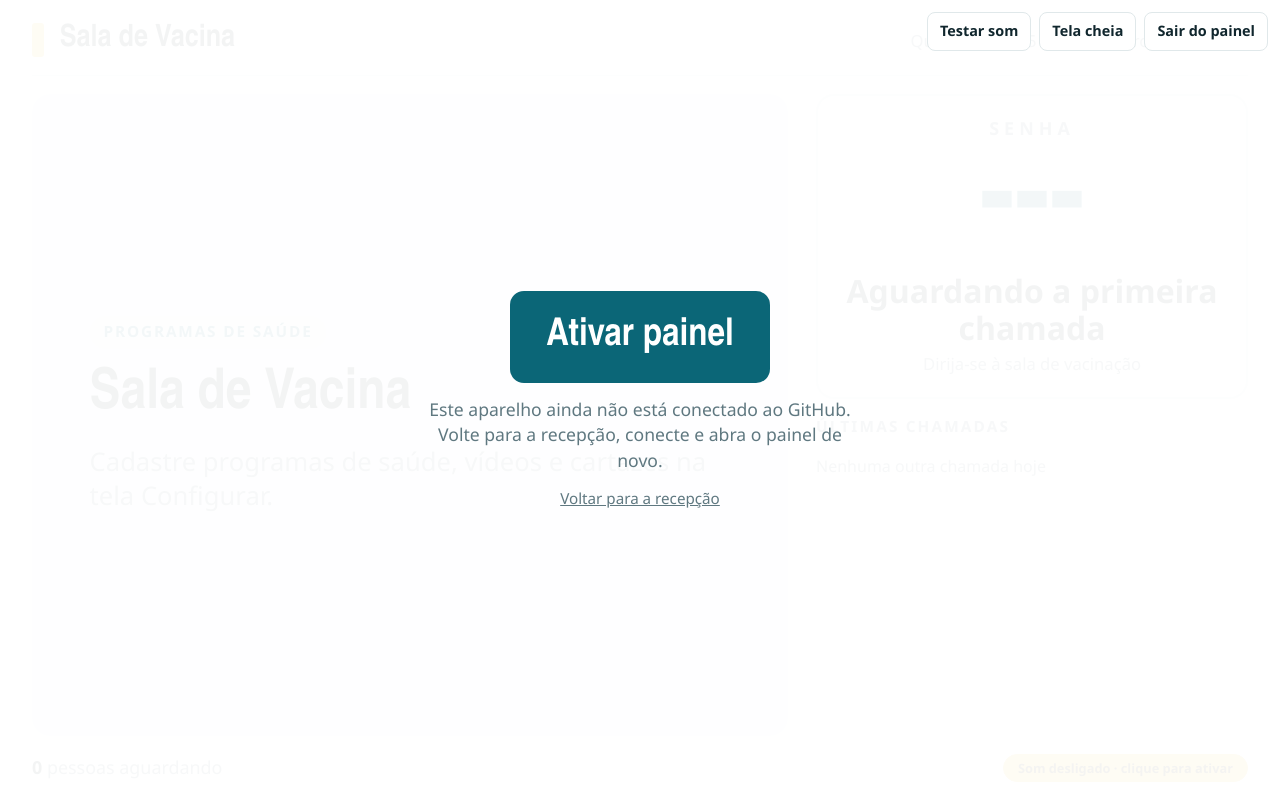
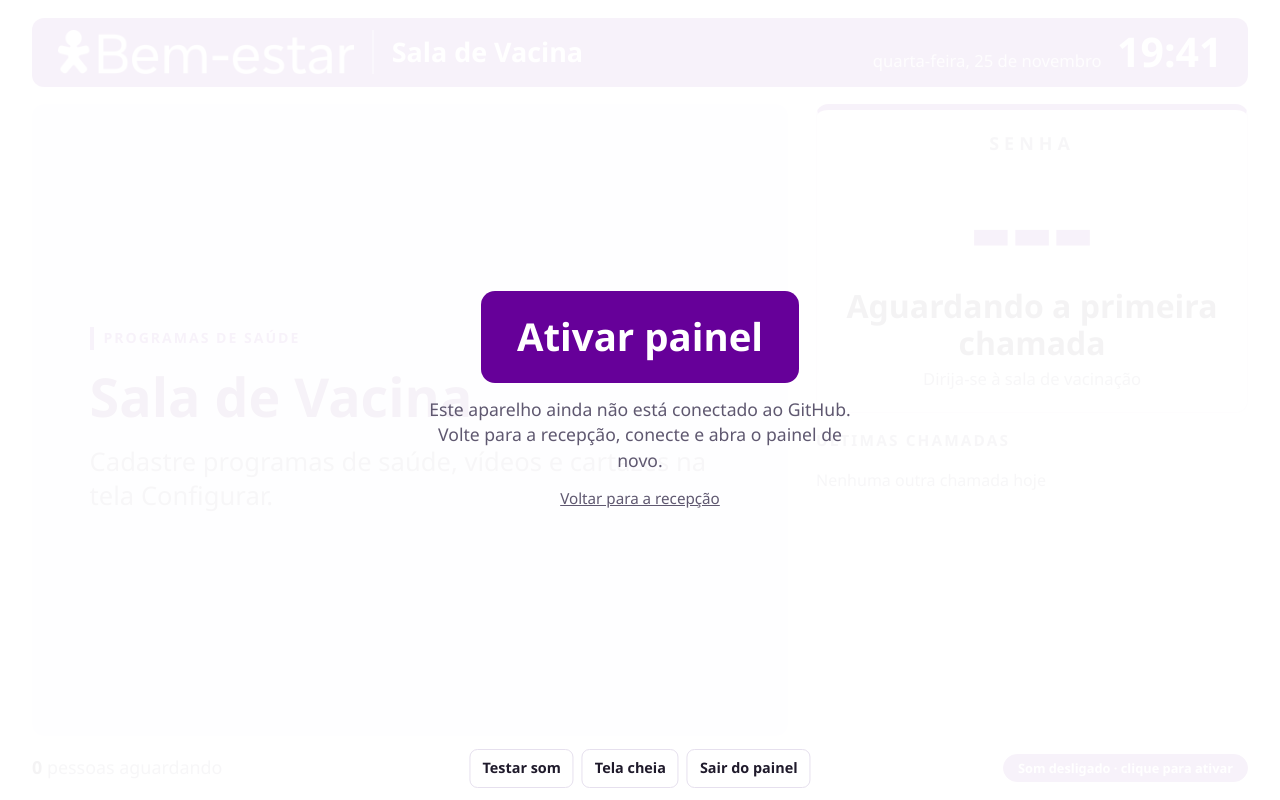
Before and after one commit to luucashl095-ui/painel-senhas, a plain HTML site: page index.html in a window 1280 px wide. Both pictures are taken after a click on the link "Painel TV". Drawn offline with Linux system fonts and the light colour scheme.

Commit message:
Visual com cores Vivo e logo Bem-estar; controles da TV no rodapé
Co-Authored-By: Claude Opus 5.5 <noreply@anthropic.com>
Claude-Session: https://claude.ai/code/session_01Rmr8zqAdB3R2DY2DsXn7UH

```diff
--- a/index.html
+++ b/index.html
@@ -8,37 +8,33 @@
 /* Os dados ficam num repositório privado do GitHub compartilhado entre recepção e TV */
 :root {
   color-scheme: light;
-  --bg: #eef3f4;
+  --vivo: #660099;
+  --vivo-escuro: #4a0070;
+  --vivo-suave: #f3ecf8;
+  --bg: #f5f3f8;
   --surface: #ffffff;
-  --sunk: #e3ecee;
-  --ink: #0f2a33;
-  --muted: #557079;
-  --line: #d3e0e3;
-  --accent: #0b6677;
+  --sunk: #eeeaf3;
+  --ink: #1f1a2b;
+  --muted: #5f5870;
+  --line: #e2dde9;
+  --accent: #660099;
   --accent-ink: #ffffff;
-  --mark: #f2c230;
-  --mark-ink: #2b2100;
-  --ok: #1d7f47;
-  --warn: #a8650c;
-  --crit: #b8322a;
+  --mark: #660099;
+  --mark-ink: #ffffff;
+  --ok: #1b7a47;
+  --warn: #9a5b00;
+  --crit: #b3261e;
   --tv-bg: #ffffff;
-  --tv-soft: #f2f6f7;
-  --tv-ink: #10262d;
-  --tv-muted: #5f7880;
-  --tv-line: #e0e8ea;
-  --tv-accent: #0b6677;
-  --tv-accent-soft: #e3f1f3;
-  --tv-mark: #f2c230;
-  --f-text: "Atkinson Hyperlegible", "Segoe UI", system-ui, sans-serif;
-  --f-disp: "Barlow Semi Condensed", "Bahnschrift SemiCondensed", "Bahnschrift", "Arial Narrow", "Segoe UI", sans-serif;
-  --r: 10px;
-}
-@media (prefers-color-scheme: dark) {
-  :root:not([data-theme="light"]) {
-    --bg: #0b181c; --surface: #11242a; --sunk: #0e1e23; --ink: #e5eff1; --muted: #8ea8af; --line: #23404a;
-    --accent: #45b4c5; --accent-ink: #04242a; --mark: #f2c230; --mark-ink: #2b2100;
-    --ok: #52c584; --warn: #e3a64c; --crit: #f0705f; color-scheme: dark;
-  }
+  --tv-soft: #f6f2fa;
+  --tv-ink: #1f1a2b;
+  --tv-muted: #5f5870;
+  --tv-line: #e6e0ee;
+  --tv-accent: #660099;
+  --tv-accent-soft: #f3ecf8;
+  --tv-mark: #660099;
+  --f-text: "Segoe UI", "Atkinson Hyperlegible", system-ui, sans-serif;
+  --f-disp: "Segoe UI Semibold", "Segoe UI", system-ui, sans-serif;
+  --r: 8px;
 }
 *, *::before, *::after { box-sizing: border-box; }
 html, body { height: 100%; }
@@ -47,7 +43,7 @@ body.modo-tv { background: var(--tv-bg); color-scheme: light; }
 [hidden] { display: none !important; }
 #app { min-height: 100%; display: flex; flex-direction: column; }
 button, input, textarea, select { font: inherit; color: inherit; }
-:focus-visible { outline: 3px solid var(--mark); outline-offset: 2px; }
+:focus-visible { outline: 3px solid #b27fd6; outline-offset: 2px; }
 h1, h2, h3 { font-family: var(--f-disp); font-weight: 600; margin: 0; text-wrap: balance; }
 .sen, table, .espera, .tile b { font-variant-numeric: tabular-nums; }
 code { background: var(--sunk); border-radius: 4px; padding: 0 5px; font-size: .9em; }
@@ -55,9 +51,11 @@ code { background: var(--sunk); border-radius: 4px; padding: 0 5px; font-size: .
 /* topo */
 .topo { background: var(--surface); border-bottom: 1px solid var(--line); }
 .topo-in { display: flex; flex-wrap: wrap; align-items: center; justify-content: space-between; gap: 12px; padding: 12px 16px; max-width: 1280px; margin: 0 auto; }
-.marca { display: flex; align-items: center; gap: 10px; }
-.marca i { width: 14px; height: 28px; background: var(--mark); border-radius: 3px; display: block; }
-.marca h1 { font-size: 1.35rem; letter-spacing: .01em; }
+.topo { border-top: 4px solid var(--vivo); }
+.marca { display: flex; align-items: center; gap: 14px; }
+.marca img { height: 26px; width: auto; display: block; }
+.marca .sep { width: 1px; height: 28px; background: var(--line); }
+.marca h1 { font-size: 1.2rem; letter-spacing: .01em; color: var(--ink); }
 .marca span { color: var(--muted); font-size: .9rem; }
 .pasta-st { display: flex; align-items: center; gap: 6px; font-size: .85rem; color: var(--muted); }
 .pasta-st i { width: 9px; height: 9px; border-radius: 50%; background: var(--crit); display: block; }
@@ -66,7 +64,7 @@ nav { display: flex; flex-wrap: wrap; gap: 4px; background: var(--sunk); padding
 nav a { text-decoration: none; color: var(--muted); padding: 6px 14px; border-radius: 999px; font-weight: 700; font-size: .92rem; }
 nav a[aria-current="page"] { background: var(--surface); color: var(--ink); box-shadow: 0 1px 2px rgb(0 0 0 / .12); }
 
-.aviso { background: var(--mark); color: var(--mark-ink); font-weight: 700; padding: 10px 16px; }
+.aviso { background: #fff4e0; color: #6b4300; border-bottom: 1px solid #f0d8a8; font-weight: 700; padding: 10px 16px; }
 .conexao { background: var(--surface); border-bottom: 1px solid var(--line); }
 .conexao-in { max-width: 1280px; margin: 0 auto; padding: 16px; display: flex; flex-wrap: wrap; align-items: center; gap: 12px 20px; }
 .conexao-in > div { flex: 1 1 320px; }
@@ -146,18 +144,20 @@ textarea { resize: vertical; width: 100%; }
 
 /* ---------- painel TV (branco) ---------- */
 .tv { flex: 1; display: flex; flex-direction: column; background: var(--tv-bg); color: var(--tv-ink); position: relative; overflow: hidden; padding: 2.2vh 2.5vw; gap: 2.2vh; min-height: 100vh; }
-.tv-topo { display: flex; justify-content: space-between; align-items: center; gap: 16px; flex-wrap: wrap; padding-bottom: 1.6vh; border-bottom: 1px solid var(--tv-line); }
-.tv-local { font-family: var(--f-disp); font-size: clamp(1.4rem, 2.4vw, 2.6rem); font-weight: 600; display: flex; align-items: center; gap: .5em; }
-.tv-local i { width: .4em; height: 1.1em; background: var(--tv-mark); border-radius: 3px; display: block; }
-.tv-relogio { display: flex; align-items: baseline; gap: 1vw; }
+.tv-topo { display: flex; justify-content: space-between; align-items: center; gap: 16px; flex-wrap: wrap; background: var(--vivo); color: #ffffff; border-radius: 12px; padding: 1.6vh 2vw; }
+.tv-local { display: flex; align-items: center; gap: 1.4vw; min-width: 0; }
+.tv-local img { height: clamp(26px, 3.4vw, 46px); width: auto; display: block; }
+.tv-local .sep { width: 2px; align-self: stretch; background: rgb(255 255 255 / .35); }
+.tv-local span { font-family: var(--f-disp); font-size: clamp(1.2rem, 2.1vw, 2.3rem); font-weight: 600; }
+.tv-relogio { display: flex; align-items: baseline; gap: 1.2vw; }
 #tv-hora { font-family: var(--f-disp); font-size: clamp(1.8rem, 3.2vw, 3.4rem); font-weight: 600; line-height: 1; font-variant-numeric: tabular-nums; }
-#tv-data { color: var(--tv-muted); font-size: clamp(.9rem, 1.3vw, 1.3rem); text-transform: capitalize; }
+#tv-data { color: rgb(255 255 255 / .85); font-size: clamp(.9rem, 1.3vw, 1.3rem); }
 .tv-corpo { flex: 1; display: grid; grid-template-columns: minmax(0, 1.75fr) minmax(0, 1fr); gap: 2.2vw; min-height: 0; }
-.tv-midia { background: var(--tv-soft); border-radius: 18px; overflow: hidden; position: relative; display: flex; align-items: stretch; justify-content: center; min-height: 0; }
+.tv-midia { background: var(--tv-soft); border-radius: 12px; overflow: hidden; position: relative; display: flex; align-items: stretch; justify-content: center; min-height: 0; }
 .tv-midia video, .tv-midia img { width: 100%; height: 100%; object-fit: contain; display: block; background: var(--tv-soft); }
 .slide { display: flex; flex-direction: column; justify-content: center; gap: 2.4vh; padding: 5vh 4.5vw; width: 100%; animation: surge .6s ease-out; }
-.slide-tag { align-self: flex-start; font-size: clamp(.9rem, 1.2vw, 1.3rem); font-weight: 700; text-transform: uppercase; letter-spacing: .12em; color: var(--tv-accent); background: var(--tv-accent-soft); padding: .35em .9em; border-radius: 999px; }
-.slide h2 { font-size: clamp(2.2rem, 4.4vw, 5rem); line-height: 1.02; font-weight: 700; color: var(--tv-ink); }
+.slide-tag { align-self: flex-start; font-size: clamp(.85rem, 1.1vw, 1.2rem); font-weight: 700; text-transform: uppercase; letter-spacing: .14em; color: var(--tv-accent); border-left: 4px solid var(--tv-accent); padding: .1em 0 .1em .7em; }
+.slide h2 { font-size: clamp(2.2rem, 4.2vw, 4.6rem); line-height: 1.05; font-weight: 700; color: var(--vivo-escuro); }
 .slide p { font-size: clamp(1.2rem, 2vw, 2.3rem); line-height: 1.35; color: var(--tv-muted); margin: 0; max-width: 34ch; }
 .slide.vazio p { max-width: none; }
 .slide-pontos { display: flex; gap: 8px; position: absolute; bottom: 2vh; left: 4.5vw; }
@@ -165,13 +165,13 @@ textarea { resize: vertical; width: 100%; }
 .slide-pontos i.on { background: var(--tv-accent); }
 @keyframes surge { from { opacity: 0; transform: translateY(12px); } to { opacity: 1; transform: none; } }
 .tv-lado { display: flex; flex-direction: column; gap: 2.2vh; min-width: 0; min-height: 0; }
-.tv-atual { border: 2px solid var(--tv-line); border-radius: 18px; display: flex; flex-direction: column; align-items: center; text-align: center; padding: 2.6vh 1.5vw; gap: .6vh; }
+.tv-atual { border: 1px solid var(--tv-line); border-top: 6px solid var(--tv-accent); border-radius: 12px; display: flex; flex-direction: column; align-items: center; text-align: center; padding: 2.6vh 1.5vw; gap: .6vh; }
 .tv-rot { text-transform: uppercase; letter-spacing: .28em; color: var(--tv-muted); font-size: clamp(.9rem, 1.4vw, 1.5rem); font-weight: 700; }
 .tv-num { font-family: var(--f-disp); font-weight: 700; line-height: .95; font-size: clamp(5rem, 10vw, 11rem); color: var(--tv-accent); font-variant-numeric: tabular-nums; }
 .tv-nome { font-size: clamp(1.4rem, 2.5vw, 2.8rem); font-weight: 700; line-height: 1.15; overflow-wrap: anywhere; }
 .tv-dir { color: var(--tv-muted); font-size: clamp(.9rem, 1.3vw, 1.4rem); }
 .tv-atual.chamando { animation: piscar 1s ease-in-out 4; }
-@keyframes piscar { 0%, 100% { border-color: var(--tv-line); background: var(--tv-bg); } 50% { border-color: var(--tv-accent); background: var(--tv-accent-soft); } }
+@keyframes piscar { 0%, 100% { background: var(--tv-bg); } 50% { background: var(--tv-accent-soft); } }
 .tv-hist { display: flex; flex-direction: column; gap: 1vh; min-height: 0; }
 .tv-hist h3 { font-family: var(--f-text); font-size: clamp(.85rem, 1.2vw, 1.3rem); color: var(--tv-muted); text-transform: uppercase; letter-spacing: .14em; font-weight: 700; }
 .tv-hist ol { list-style: none; margin: 0; padding: 0; display: flex; flex-direction: column; }
@@ -185,8 +185,8 @@ li.h-vazio { display: block; color: var(--tv-muted); }
 .tv-rodape b { color: var(--tv-ink); }
 .tv-alerta { color: #b8322a; font-weight: 700; }
 .tv-som { background: transparent; border: 1px solid var(--tv-line); color: var(--tv-muted); border-radius: 999px; padding: 4px 14px; font-size: clamp(.8rem, 1vw, 1rem); cursor: pointer; }
-.tv-som.off { background: var(--tv-mark); color: #2b2100; border-color: var(--tv-mark); font-weight: 700; }
-.tv-chamada { position: absolute; inset: 0; z-index: 6; background: rgb(255 255 255 / .97); display: flex; flex-direction: column; align-items: center; justify-content: center; text-align: center; gap: 1.5vh; padding: 4vh 4vw; }
+.tv-som.off { background: var(--tv-accent); color: #ffffff; border-color: var(--tv-accent); font-weight: 700; }
+.tv-chamada { position: absolute; inset: 0; z-index: 6; background: rgb(255 255 255 / .98); border-top: 1.4vh solid var(--vivo); display: flex; flex-direction: column; align-items: center; justify-content: center; text-align: center; gap: 1.5vh; padding: 4vh 4vw; }
 .tv-chamada.entra { animation: entra .45s cubic-bezier(.2,.8,.2,1); }
 .tv-chamada .tv-rot { font-size: clamp(1.4rem, 2.6vw, 3rem); }
 #ov-num { font-family: var(--f-disp); font-weight: 700; line-height: .9; font-size: clamp(8rem, 24vw, 26rem); color: var(--tv-accent); font-variant-numeric: tabular-nums; }
@@ -198,7 +198,7 @@ li.h-vazio { display: block; color: var(--tv-muted); }
 .tv-ativar button { font-family: var(--f-disp); font-size: clamp(1.6rem, 3vw, 2.6rem); font-weight: 700; background: var(--tv-accent); color: #ffffff; border: 0; border-radius: 14px; padding: 18px 36px; cursor: pointer; }
 .tv-ativar p { color: var(--tv-muted); margin: 0; max-width: 44ch; font-size: 1.1rem; }
 .tv-ativar a { color: var(--tv-muted); font-size: .95rem; }
-.tv-ctrl { position: absolute; right: 12px; top: 12px; display: flex; gap: 8px; opacity: 0; transition: opacity .2s; z-index: 8; }
+.tv-ctrl { position: absolute; left: 50%; bottom: 12px; transform: translateX(-50%); display: flex; gap: 8px; opacity: 0; transition: opacity .2s; z-index: 8; }
 .tv:hover .tv-ctrl, .tv-ctrl:focus-within { opacity: 1; }
 .tv-ctrl button, .tv-ctrl a { background: var(--tv-bg); color: var(--tv-ink); border: 1px solid var(--tv-line); border-radius: 8px; padding: 8px 12px; font-weight: 700; font-size: .9rem; text-decoration: none; cursor: pointer; }
 
@@ -243,7 +243,7 @@ td.r, th.r { text-align: right; }
 <div id="app">
   <header class="topo" id="topo">
     <div class="topo-in">
-      <div class="marca"><i aria-hidden="true"></i><h1 id="topo-unidade">Sala de Vacina</h1><span>Painel de senhas</span></div>
+      <div class="marca"><img src="img/logo-bem-estar.png" alt="Bem-estar"><span class="sep" aria-hidden="true"></span><h1 id="topo-unidade">Sala de Vacina</h1><span>Painel de senhas</span></div>
       <div class="pasta-st" id="pasta-st" title="Conexão com o GitHub"><i aria-hidden="true"></i><span>Sem conexão</span></div>
       <nav aria-label="Telas">
         <a href="#recepcao" data-v="recepcao">Recepção</a>
@@ -316,7 +316,7 @@ td.r, th.r { text-align: right; }
   <!-- PAINEL TV -->
   <main id="v-painel" class="tv" hidden>
     <div class="tv-topo">
-      <div class="tv-local"><i aria-hidden="true"></i><span id="tv-unidade">Sala de Vacina</span></div>
+      <div class="tv-local"><img src="img/logo-bem-estar-branco.png" alt="Bem-estar"><i class="sep" aria-hidden="true"></i><span id="tv-unidade">Sala de Vacina</span></div>
       <div class="tv-relogio"><span id="tv-data"></span><span id="tv-hora">--:--</span></div>
     </div>
     <div class="tv-corpo">
```
Also changed, not shown: img/logo-bem-estar-branco.png (added), img/logo-bem-estar.png (added).
